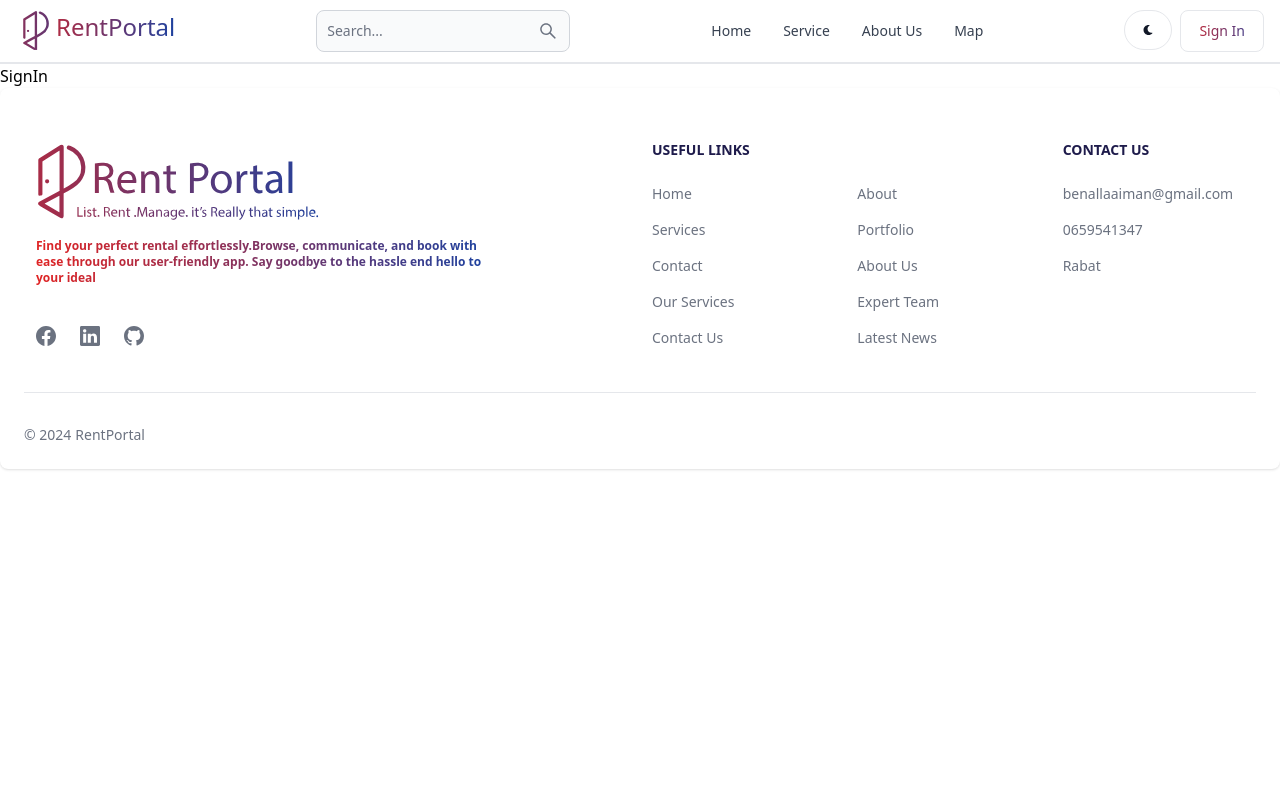
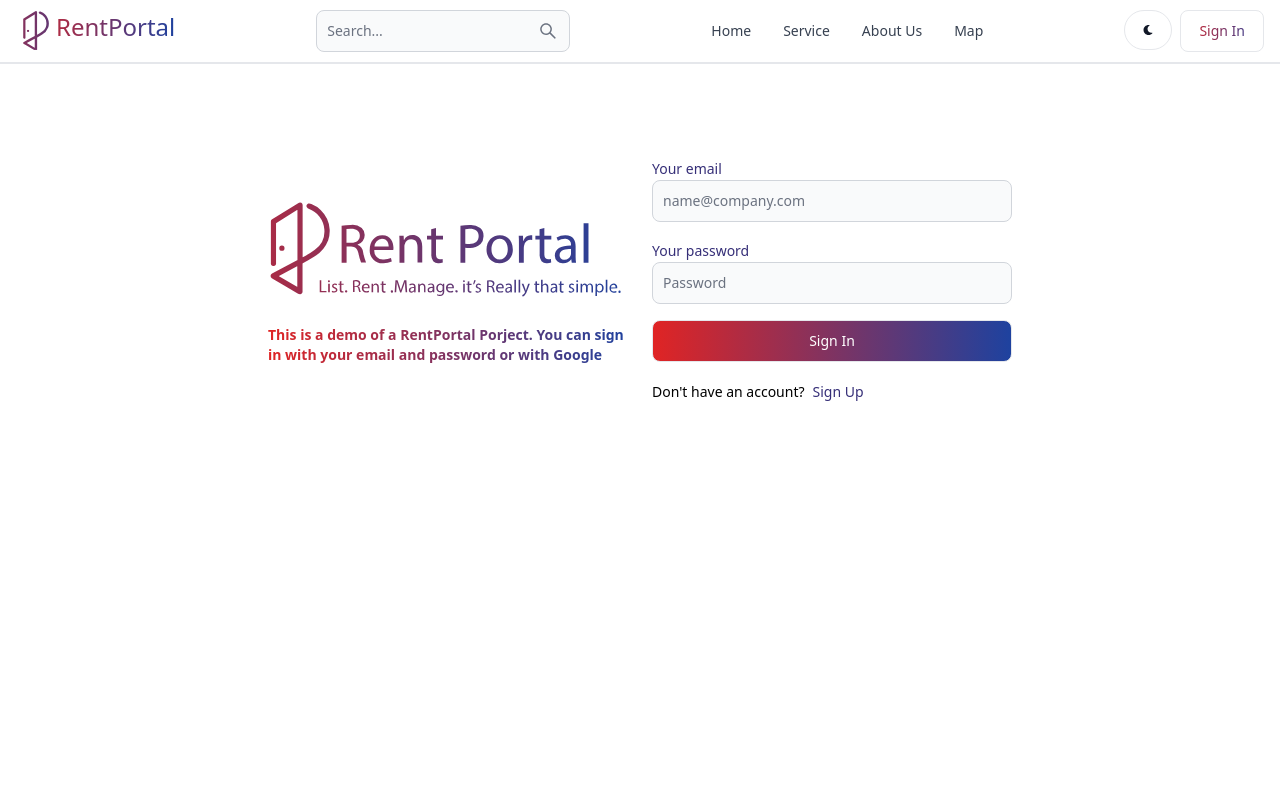
Before and after one commit to Benalla-Aiman/mern-blog-tut11, a React (Vite) app in the folder client/: page /Sign-In in a window 1280 px wide. Shown: the top 800 px of the page. Built offline with nearby package versions, Linux system fonts and the light colour scheme.

Commit message:
complete signin page functionality

```diff
--- a/client/src/pages/SignIn.jsx
+++ b/client/src/pages/SignIn.jsx
@@ -1,7 +1,127 @@
-import React from 'react'
+import React from "react";
+import logo from "../assets/logo-slogan.svg";
+import { Link, useNavigate} from "react-router-dom";
+import { Alert, Button, Label, Spinner, TextInput } from "flowbite-react";
 
 export default function SignIn() {
+  const [formData, setFormData] = React.useState({});
+
+  const [errorMessage, setErrorMessage] = React.useState(null); // this is to track the error message that will be returned from the server if the user already exists in the database
+  const [loading, setLoading] = React.useState(false); // this is to track the loading state of the form
+  const navigate = useNavigate();
+
+  {
+    /*this is to track changes in the filled so that whenever we type something in the forms will will logged out in the console*/
+  }
+  const handleChange = (e) => {
+    setFormData({ ...formData, [e.target.id]: e.target.value.trim() });
+  };
+  {
+    /*this is will handle Submit from the form to use allow the form to be functional you only need to add handleSubmit parametre to onSubmit built in function like the following  onSubmit={handleSubmit}*/
+  }
+  {
+    /*then inside the form do the following */
+  }
+  const handleSubmit = async (e) => {
+    e.preventDefault();
+    {
+      /*this prevents the default behavior of form submission. In other words, it stops the browser from reloading the page when the form is submitted.*/
+    }
+    if (!formData.email || !formData.password) {
+      return setErrorMessage("Please fill in all fields");
+    }
+    try {
+      {
+        /* Next it's sends a an HTTP POST request to the /api/auth/signinsignin endpoint that we have created in the backend (the route that we have created).
+      The request includes the form data as a JSON string in the request body.
+      The server will then parse the JSON string and use the data to create a new user in the database.
+    */
+      }
+      setLoading(true);
+      setErrorMessage(null);
+      const res = await fetch("/api/auth/signin", {
+        method: "POST",
+        headers: { "Content-Type": "application/json" },
+        body: JSON.stringify(formData),
+      });
+      const data = await res.json();
+      if (data.success == false) {
+        return setErrorMessage(data.message);
+      }
+      setLoading(false);
+      {/**/}
+      if(res.ok){
+        navigate("/");
+      }
+    } catch (error) {}
+  };
   return (
-    <div>SignIn</div>
-  )
+    <div className="min-h-screen mt-20">
+      <div className="flex p-3 max-w-3xl mx-auto flex-col md:flex-row md:items-center gap-6">
+        {/* left side */}
+        <div className="flex-1">
+          <Link
+            to="/"
+            className="font-bold dark:text-white text-4xl  text-indigo-950"
+          >
+            <img src={logo} alt="RentPortal" className="w-96 h-28" />
+            {/*<span className="h-10 " color="indigo-900" pill>
+              RentPortal
+            </span>*/}
+            <p className="text-sm mt-5 from-red-600 to-blue-800 bg-gradient-to-r bg-clip-text text-transparent">
+              This is a demo of a RentPortal Porject. You can sign in with your
+              email and password or with Google
+            </p>
+          </Link>
+        </div>
+
+        {/* right side */}
+        <div className="flex-1">
+          <form className="flex flex-col gap-4" onSubmit={handleSubmit}>
+
+            <div>
+              <Label className="text-indigo-900" value="Your email" />
+              <TextInput
+                type="email"
+                placeholder="name@company.com"
+                id="email"
+                onChange={handleChange}
+              />
+            </div>
+            <div>
+              <Label className="text-indigo-900" value="Your password" />
+              <TextInput
+                type="password"
+                placeholder="Password"
+                id="password"
+                onChange={handleChange}
+              />
+            </div>
+            <Button color="gray" type="submit" className="from-red-600 to-blue-800 bg-gradient-to-r text-white" disabled={loading} >
+              {loading ? (
+                <>
+                  <Spinner size="sm" />
+                  <span className="pl-3">Loading...</span>
+                </>
+              ) : (
+                "Sign In"
+              )}
+            </Button>
+          </form>
+
+          <div className="flex gap-2 text-sm mt-5">
+            <span>Don't have an account?</span>
+            <Link to="/sign-up" className="text-indigo-900 font-medium">
+              Sign Up
+            </Link>
+          </div>
+          {errorMessage && (
+            <Alert className="mt-5" color="failure">
+              {errorMessage}
+            </Alert>
+          )}
+        </div>
+      </div>
+    </div>
+  );
 }
```
